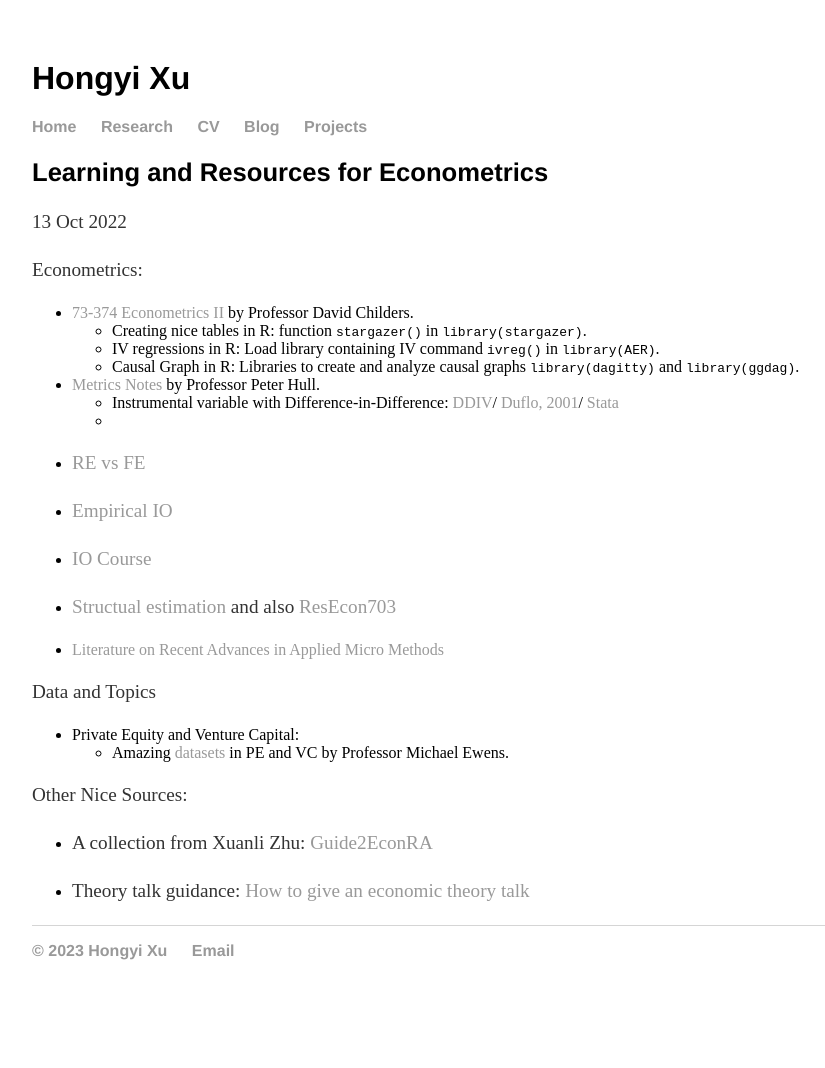
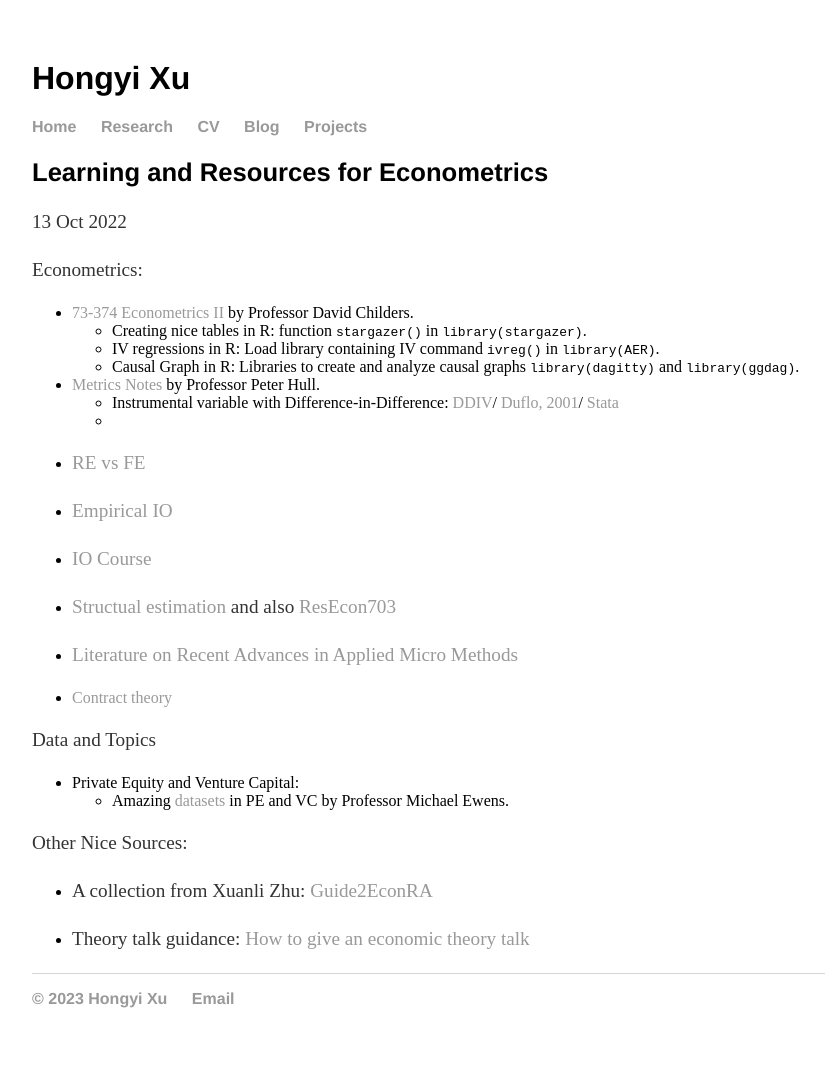
Before and after one commit to hongyileoxu/hongyileoxu.github.io, a Jekyll site: the page built from _posts/2022-10-13-great-resources.md, in a window 1280 px wide. Shown: the whole page, without its empty margins (160-985 px from the left). Built offline with Jekyll 4.4.1, drawn with Linux system fonts in a browser that asks for light colours; before the commit the page ends 1020 px from its top, so only the background shows below that.

Commit message:
Update 2022-10-13-great-resources.md

```diff
--- a/_posts/2022-10-13-great-resources.md
+++ b/_posts/2022-10-13-great-resources.md
@@ -24,6 +24,9 @@ Econometrics:
 
 -	[Literature on Recent Advances in Applied Micro Methods](https://christinecai.github.io/PublicGoods/applied_micro_methods.pdf)
 
+-   [Contract theory](https://sites.google.com/site/danielbarronecon/contract-theory)
+
+
 Data and Topics
 -   Private Equity and Venture Capital:
     -   Amazing [datasets]([https://michaelewens.com](https://privatepublicmkts.com/data-sources/)) in PE and VC by Professor Michael Ewens.
```
